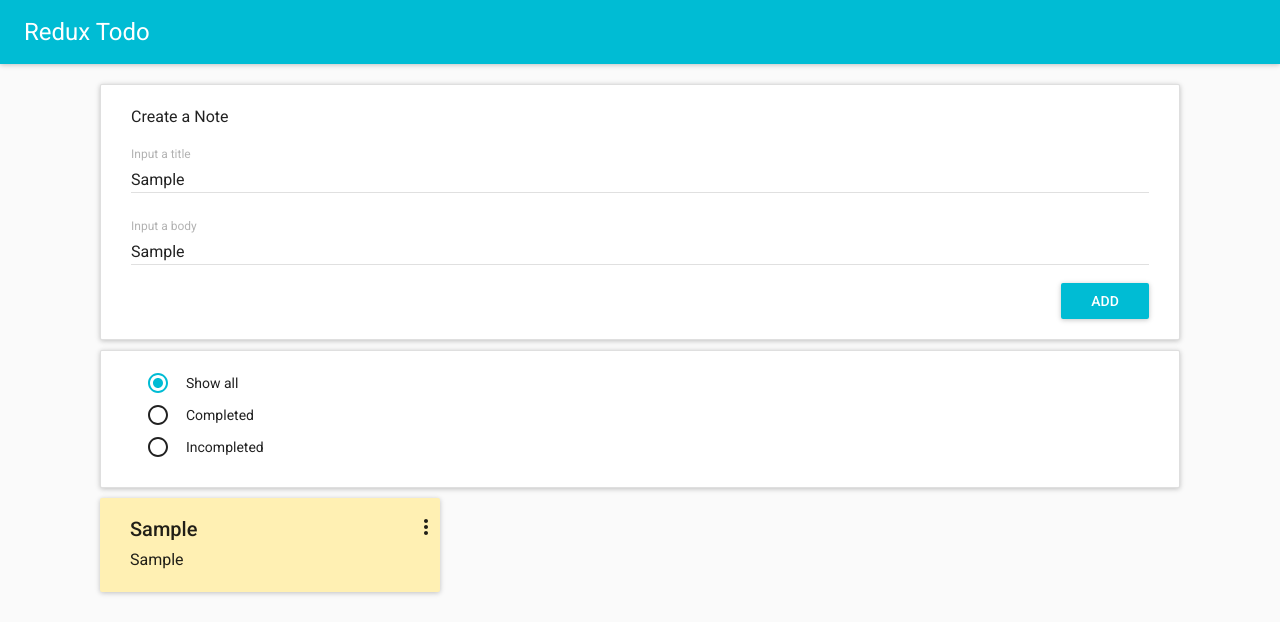
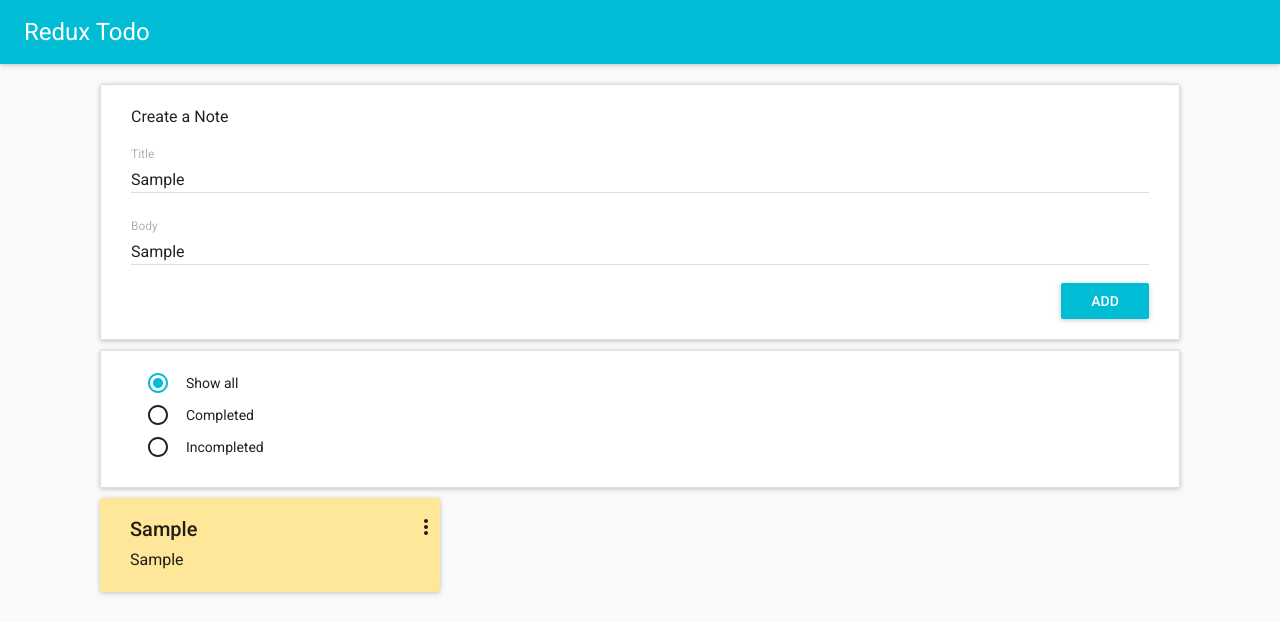
Before and after one commit to bas00445/N-Player, a React app: page / in a window 1280 px wide. Both pictures are taken after typing "Sample", "Sample" into the empty fields and a click on the button "ADD". Shown: the top 634 px of the page. Built offline with nearby package versions, Linux system fonts and the light colour scheme.

Commit message:
Change background color of note item

```diff
--- a/src/components/note-item/note-item.css
+++ b/src/components/note-item/note-item.css
@@ -11,11 +11,11 @@
 }
 
 .complete-todo {
-  background-color: #b3ffd9 !important;
+  background-color: #92e2ed !important;
 }
 
 .inComplete-todo {
-  background-color: #fff0b3 !important;
+  background-color: #ffe799 !important;
 }
 
 
--- a/src/containers/note-creator/note-creator.js
+++ b/src/containers/note-creator/note-creator.js
@@ -66,12 +66,12 @@ class NoteCreator extends Component {
               <div style={{ marginBottom: 10 }}>
                 <TextField onChange={(event) => { this.handleTitleValue(event) }}
                   className="full-width"
-                  floatingLabelText="Input a title"
+                  floatingLabelText="Title"
                   value={this.state.titleValue}
                 />
                 <TextField onChange={(event) => { this.handleBodyValue(event) }}
                   className="full-width"
-                  floatingLabelText="Input a body"
+                  floatingLabelText="Body"
                 />
               </div>
               <div id="add-btn-container">
```
